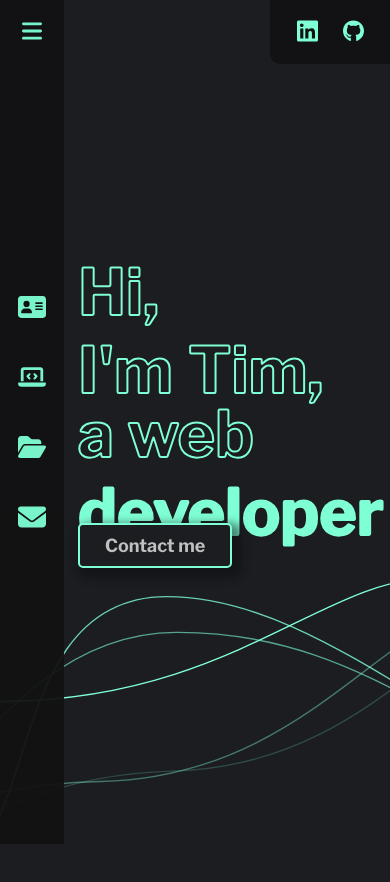
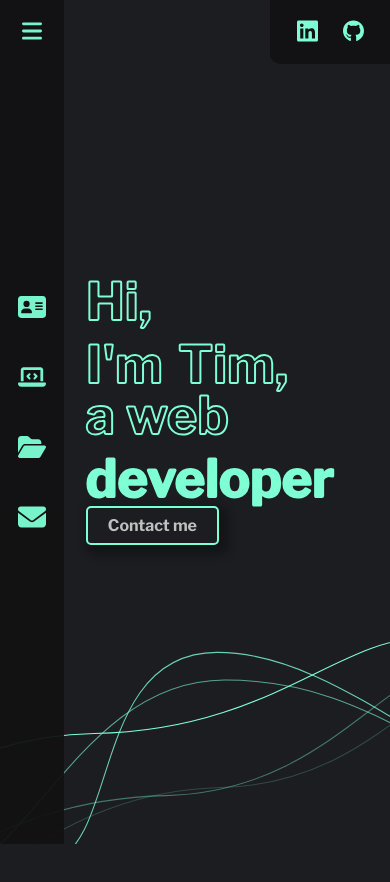
Before and after one commit to Tim-jn/Portfolio, a React (Create React App) app: page / in a window 390 px wide. Shown: the top 882 px of the page. Built offline with nearby package versions, Linux system fonts and the light colour scheme.

Commit message:
updated responsiveness

```diff
--- a/src/App.scss
+++ b/src/App.scss
@@ -21,6 +21,7 @@ $third-font-color: aquamarine;
 
 $h1-desktop-size: 76px;
 $h1-tablet-size: 64px;
+$h1-mobile-size: 52px;
 $h2-size: 44px;
 $h3-size: 22px;
 $p-size: 18px;
@@ -83,3 +84,11 @@ body {
     background-size: 992px 386px;
   }
 }
+
+// large screen mobile
+
+@media screen and (max-width: 768px) {
+  .home {
+    background-size: 768px 299px;
+  }
+}
--- a/src/Components/ContactBtn/ContactBtn.scss
+++ b/src/Components/ContactBtn/ContactBtn.scss
@@ -53,3 +53,13 @@
     top: 32%;
   }
 }
+
+// large screen mobile
+
+@media screen and (max-width: 768px) {
+  .contact-btn {
+    padding: 8px 20px;
+    font-size: 16px;
+    top: 28%;
+  }
+}
--- a/src/Components/SideBar/SideBar.scss
+++ b/src/Components/SideBar/SideBar.scss
@@ -179,3 +179,9 @@
 .profile .profile-details .job {
   font-size: 13px;
 }
+
+// large screen mobile
+
+@media screen and (max-width: 768px) {
+
+}
--- a/src/Components/SocialBar/SocialBar.scss
+++ b/src/Components/SocialBar/SocialBar.scss
@@ -49,3 +49,9 @@
     width: 25px;
   }
 }
+
+// large screen mobile
+
+@media screen and (max-width: 768px) {
+
+}
--- a/src/Components/SocialBar/SocialBar.tsx
+++ b/src/Components/SocialBar/SocialBar.tsx
@@ -20,7 +20,6 @@ export default function SocialBar() {
         target="_blank"
         rel="noreferrer"
       >
-        {' '}
         <span className="social-text"> GitHub</span>
         <FontAwesomeIcon className="social-icons" icon={faGithub} />
       </a>
--- a/src/Components/Title/Title.scss
+++ b/src/Components/Title/Title.scss
@@ -93,3 +93,21 @@
     top: 16.8%;
   }
 }
+
+// large screen mobile
+
+@media screen and (max-width: 768px) {
+  .main-title {
+    top: 32%;
+    left: 22%;
+  }
+
+  .main-title-content {
+    font-size: $h1-mobile-size;
+  }
+
+  .main-title-animated {
+    font-size: $h1-mobile-size;
+    top: 13.5%;
+  }
+}
```
